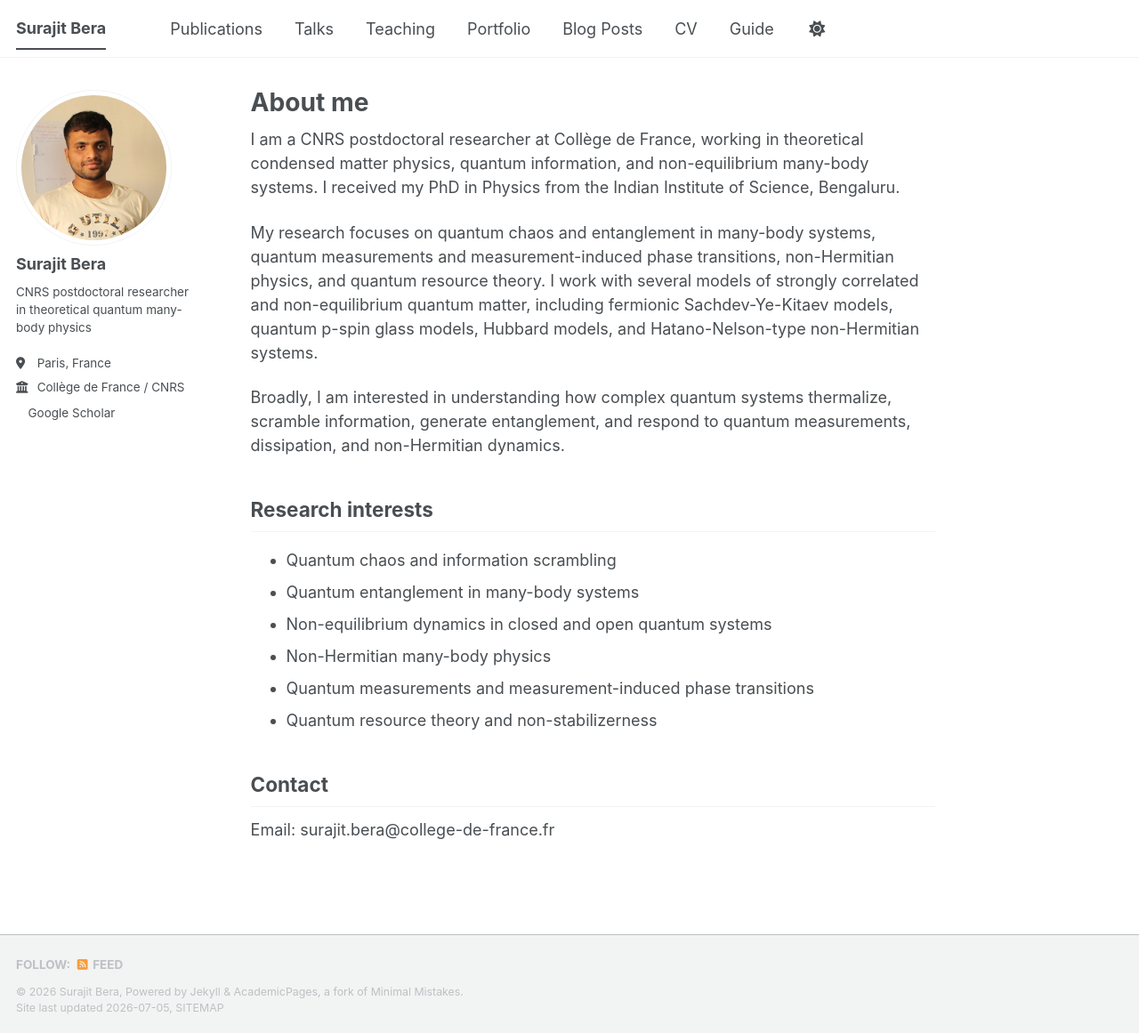
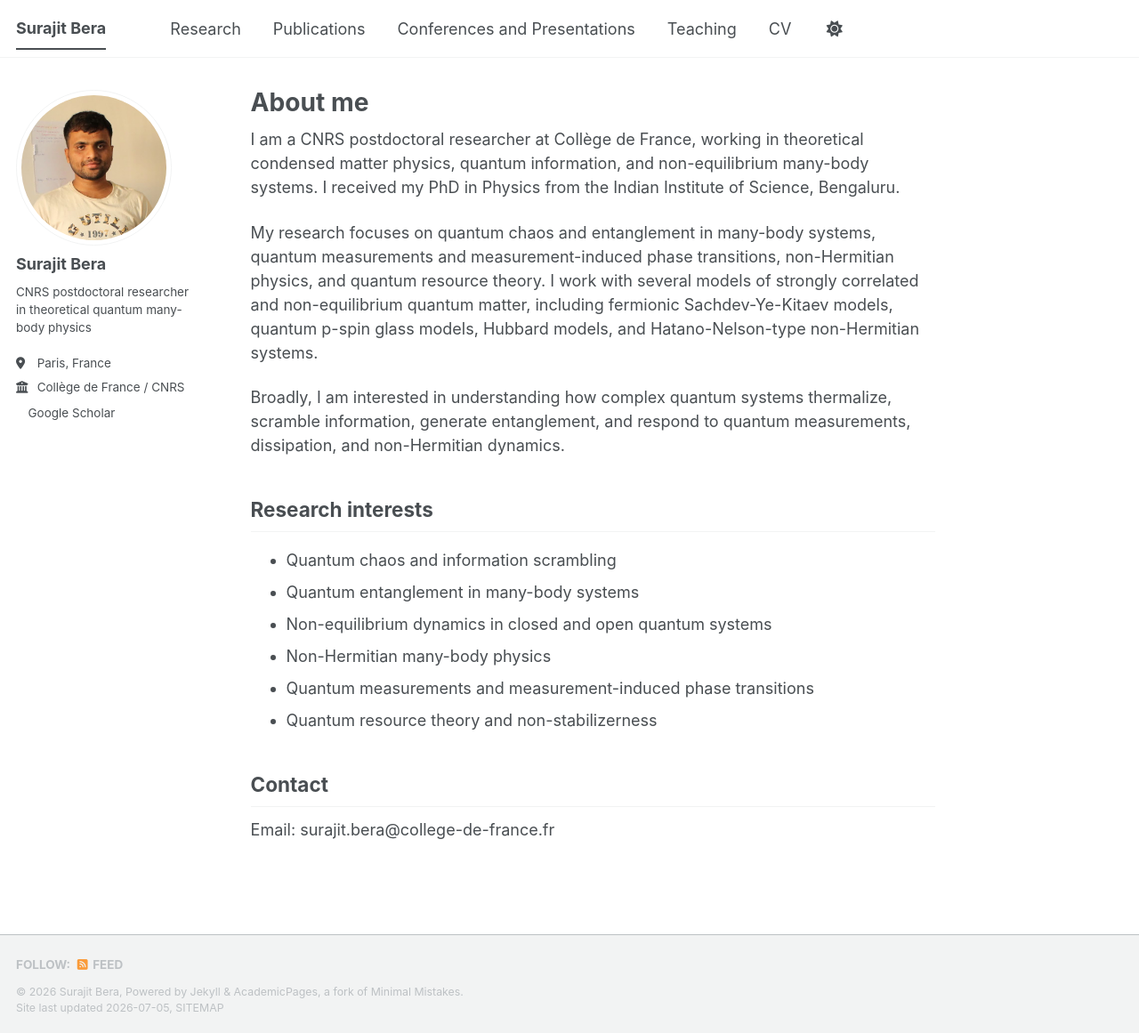
Before and after one commit to surajitbera-physics/surajitbera-physics.github.io, a Jekyll site: the page built from _pages/about.md, in a window 1280 px wide and 1161 px high. Shown: the whole window at 89% size. Built offline with Jekyll 4.4.1, drawn with Linux system fonts in a browser that asks for light colours; a style sheet for code colours, icons or effects is not loaded.

Commit message:
Update navigation.yml to comment out portfolio and blog
Commented out unused navigation items for clarity.

```diff
--- a/_data/navigation.yml
+++ b/_data/navigation.yml
@@ -8,20 +8,23 @@
 #      Markdown formatted page while the second is generated using JSON.
 
 main:
+  - title: "Research"
+    url: /research/
+
   - title: "Publications"
     url: /publications/
 
-  - title: "Talks"
+  - title: "Conferences and Presentations"
     url: /talks/
 
   - title: "Teaching"
     url: /teaching/
 
-  - title: "Portfolio"
-    url: /portfolio/
+  #- title: "Portfolio"
+  #  url: /portfolio/
 
-  - title: "Blog Posts"
-    url: /year-archive/
+  #- title: "Blog Posts"
+  #  url: /year-archive/
 
   - title: "CV"
     url: /cv/
@@ -29,5 +32,5 @@ main:
   # - title: "CV"
   #   url: /cv-json/
 
-  - title: "Guide"
-    url: /markdown/
+  #- title: "Guide"
+  #  url: /markdown/
```
